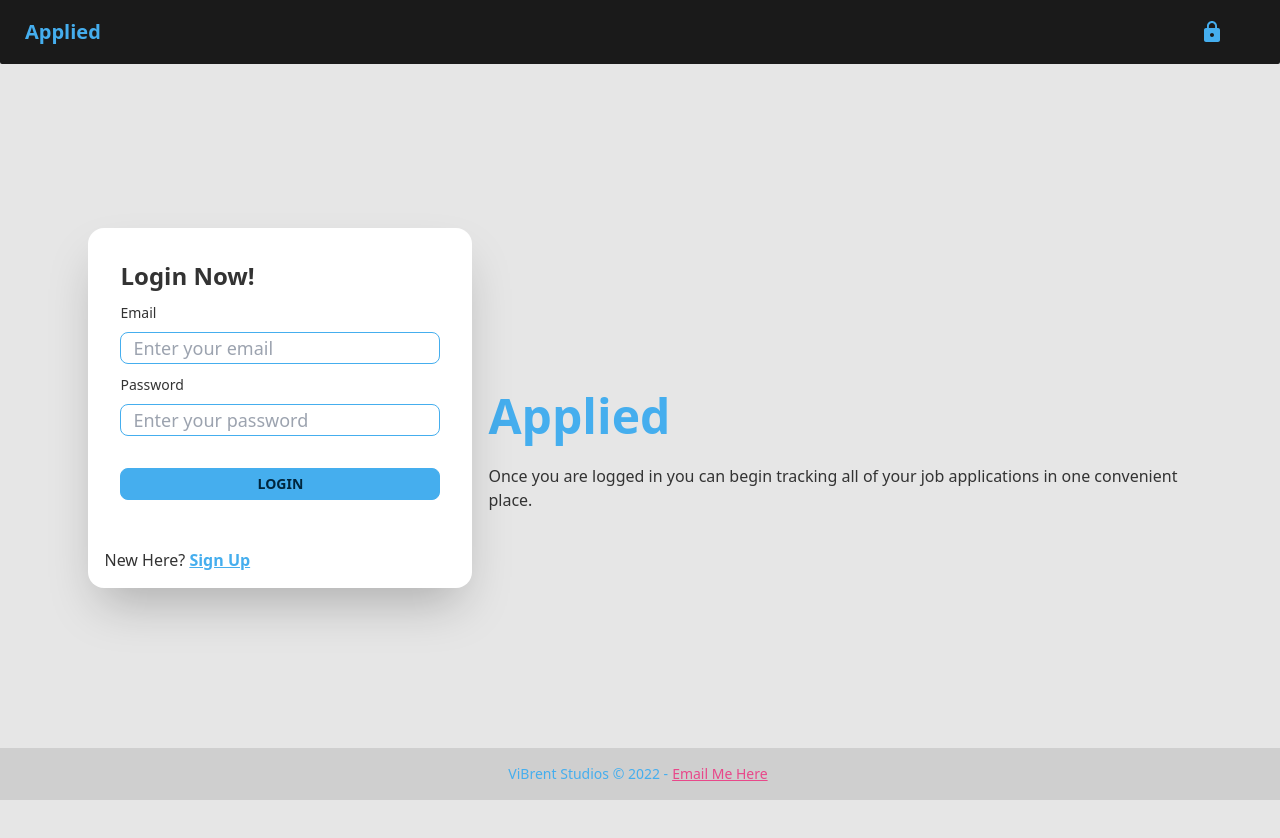
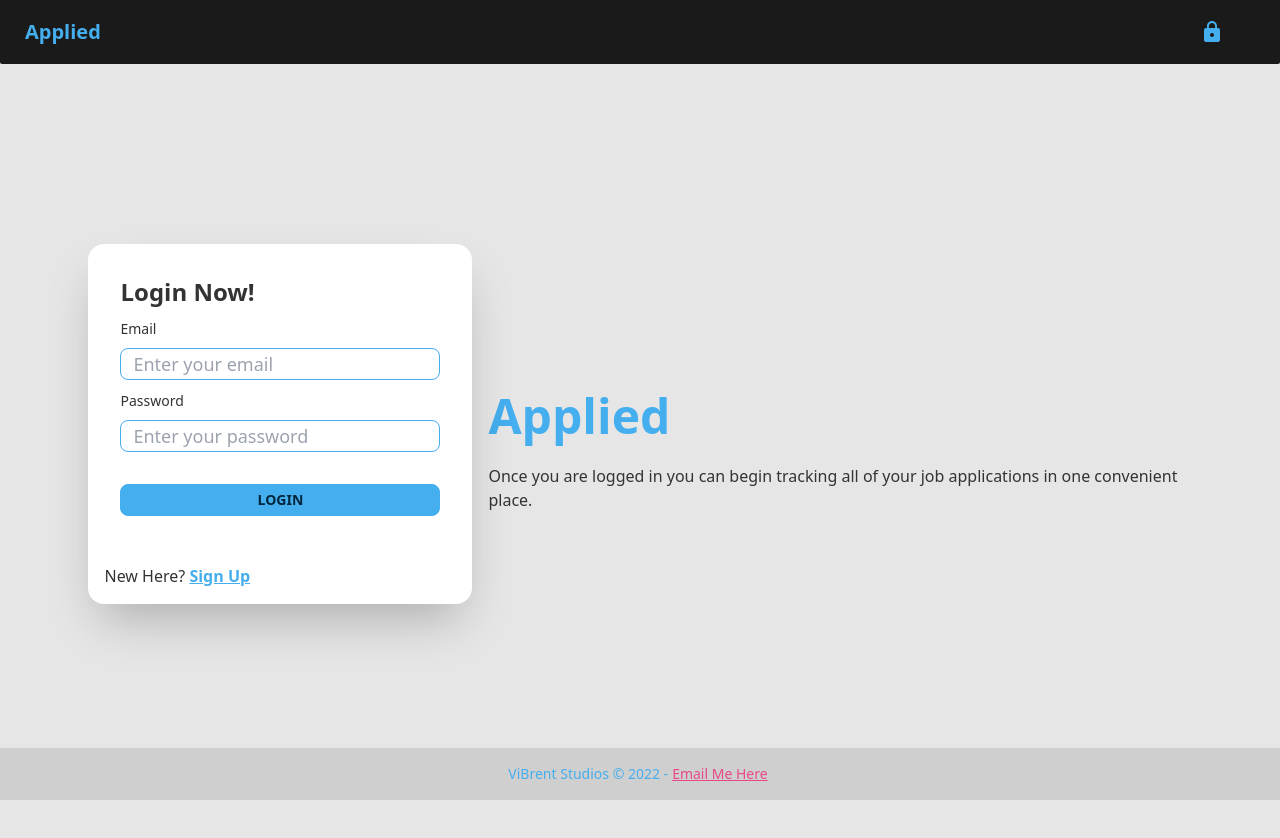
Before and after one commit to vibrentcarey/Applied, a Next.js app: page /auth in a window 1280 px wide. Shown: the top 838 px of the page. Built offline with nearby package versions, Linux system fonts and the light colour scheme; no server answers.

Commit message:
Edit footer2

```diff
--- a/pages/auth.tsx
+++ b/pages/auth.tsx
@@ -108,7 +108,7 @@ const Auth = ({ session }: Session) => {
   }
   return (
     <div className="hero min-h-screen bg-base-200">
-      <div className="flex-col hero-content lg:flex-row-reverse">
+      <div className="flex-col hero-content lg:flex-row-reverse z-10">
         <div className="text-center lg:text-left">
           <h1 className="text-5xl text-primary font-bold">Applied</h1>
           <p className="py-6">
@@ -116,8 +116,8 @@ const Auth = ({ session }: Session) => {
             applications in one convenient place.
           </p>
         </div>
-        <div className="card flex-shrink-0 w-full max-w-sm shadow-2xl bg-base-100 mb-28">
-          <form onSubmit={formik.handleSubmit} className="card-body">
+        <div className="card flex-shrink-0 w-full max-w-sm shadow-2xl bg-base-100 mb-20 z-10">
+          <form onSubmit={formik.handleSubmit} className="card-body z-10">
             <header className="prose">
               {alertState && alertState.showAlert && (
                 <Alert
```
